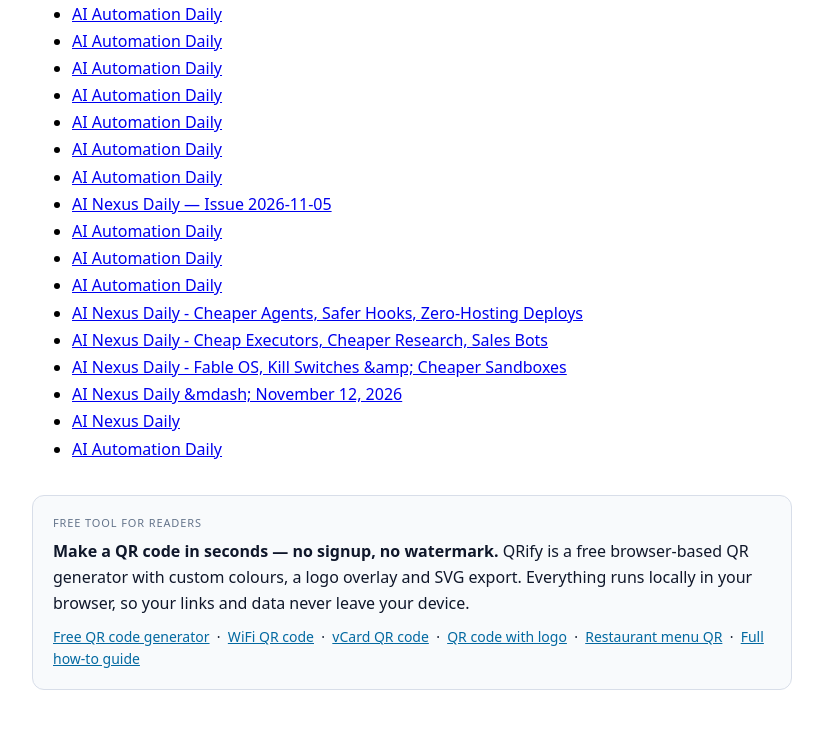
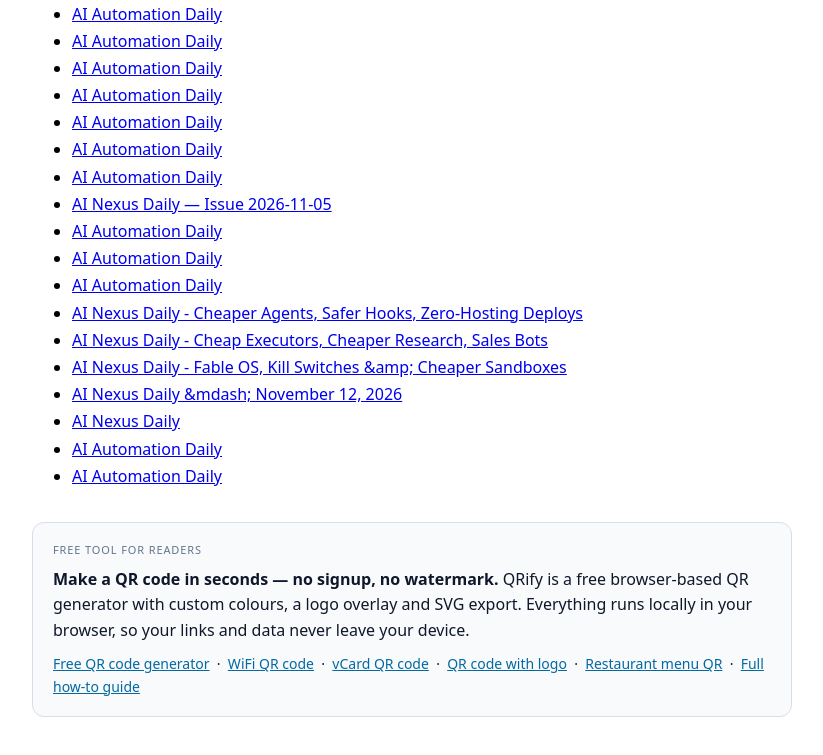
Before and after one commit to usaimaker/ai-newsletter, a plain HTML site: page index.html in a window 1280 px wide. Shown: the part 1234-1989 px from the top of the page, without its empty margins (228-1051 px from the left). Before the commit the page ends 1964 px from the top, so only its background shows below. Drawn offline with Linux system fonts and the light colour scheme.

Commit message:
auto rebuild index/feed

```diff
--- a/index.html
+++ b/index.html
@@ -57,6 +57,7 @@
 <li><a href="issues/issue-2026-11-12.html">AI Nexus Daily &amp;mdash; November 12, 2026</a></li>
 <li><a href="issues/issue-2026-11-13.html">AI Nexus Daily</a></li>
 <li><a href="issues/issue-2026-11-14.html">AI Automation Daily</a></li>
+<li><a href="issues/issue-2026-11-15.html">AI Automation Daily</a></li>
 </ul>
 <!-- QRIFY_TRAFFIC_START -->
 <section class="qrify-tool" style="margin:32px 0;padding:18px 20px;border:1px solid #d8dee9;border-radius:12px;background:#f8fafc;color:#0f172a;font-family:system-ui,Arial,sans-serif;line-height:1.6">
```
Also changed, not shown: feed.xml (+1 -1 lines).
